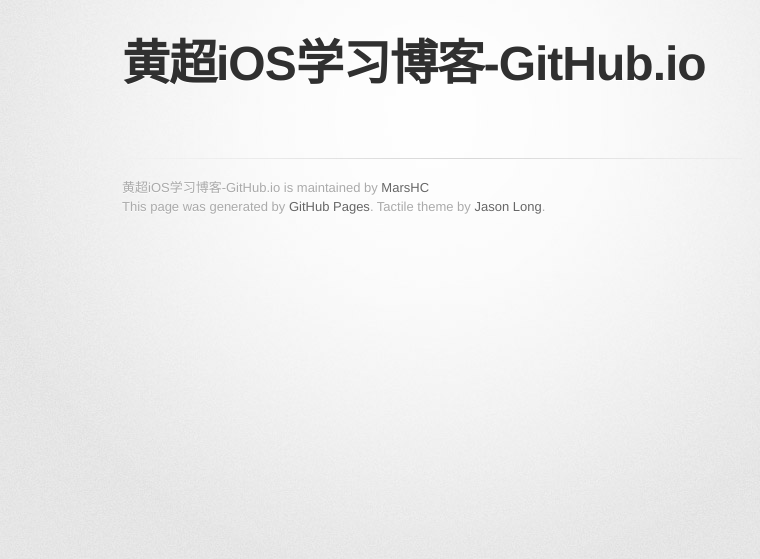
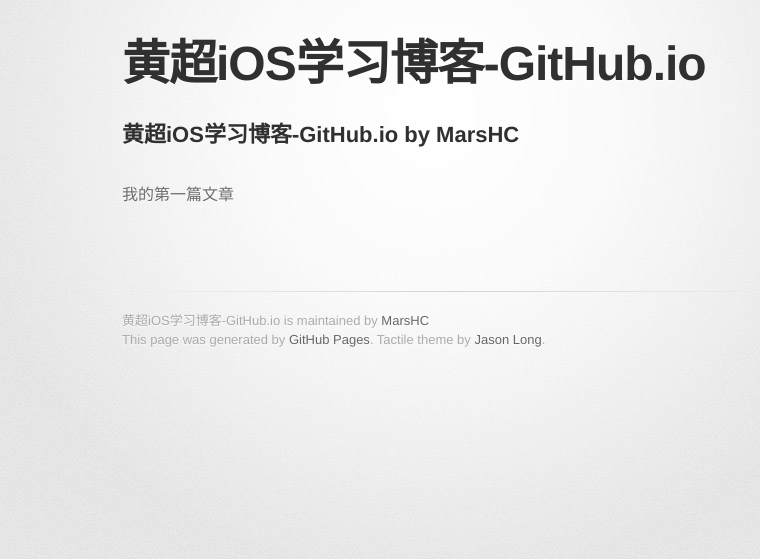
Before and after one commit to MarsHC/hc.iOS.study.github.io, a Jekyll site: the page built from index.html, in a window 1280 px wide. Shown: the top 559 px of the page, without its empty margins (208-968 px from the left). Built offline with Jekyll 4.4.1, drawn with Linux system fonts in a browser that asks for light colours; some web fonts are replaced.

Commit message:
Add test article.

```diff
--- a/_layouts/default.html
+++ b/_layouts/default.html
@@ -1,6 +1,6 @@
 ---
 layout: default
-title: 黄超iOS学习博客-GitHub.io by MarsHC
+title: 我的第一篇文章
 ---
 <!DOCTYPE html>
 <html>
@@ -22,6 +22,9 @@
         </header>
 
         <section id="main_content">
+          <h2>{{ page.title }}</h2>
+　　       <p>我的第一篇文章</p>
+　　       <p>{{ page.date | date_to_string }}</p>
 
         </section>
 
```
